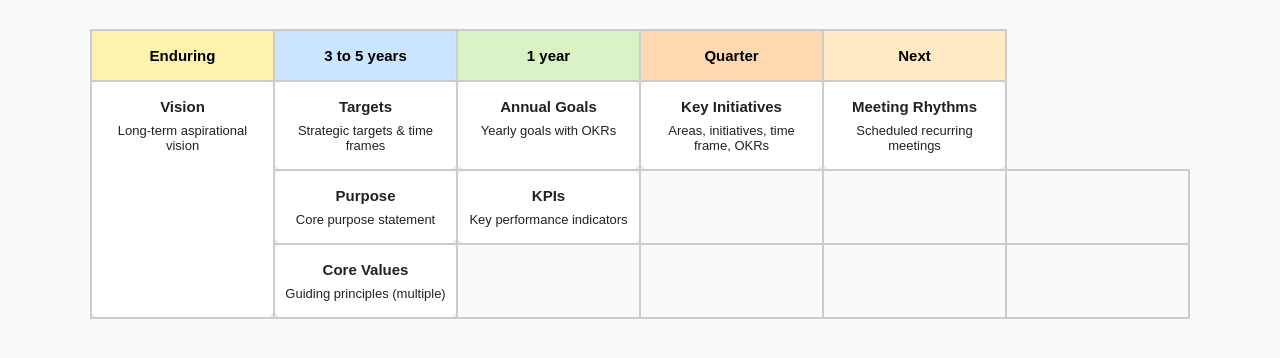
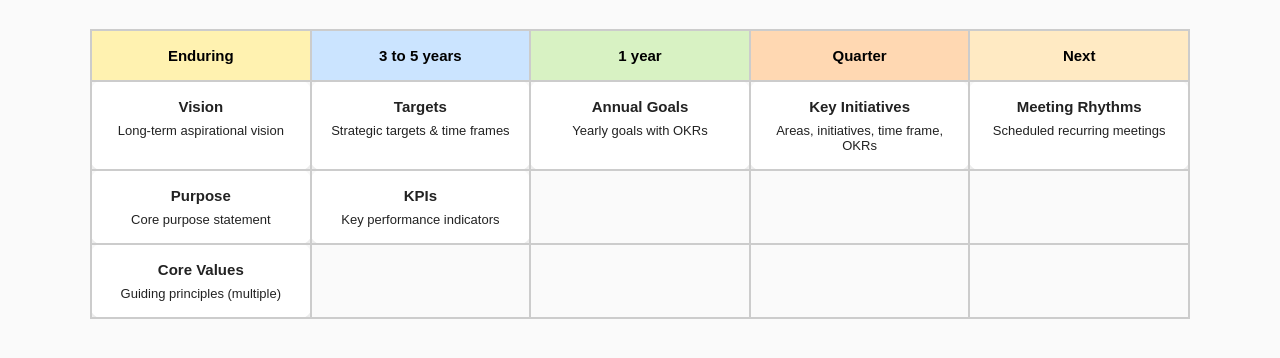
Before and after one commit to stevenalanwilson/technical-strategy, a plain HTML site: page docs/index.html in a window 1280 px wide. Shown: the part 70-428 px from the top of the page. Drawn offline with Linux system fonts and the light colour scheme.

Commit message:
Tweeking

```diff
--- a/docs/index.html
+++ b/docs/index.html
@@ -144,7 +144,7 @@
   </thead>
   <tbody>
     <tr>
-      <td class="entity" rowspan="4" style="vertical-align: top;">
+      <td class="entity" style="vertical-align: top;">
         Vision
         <div style="font-weight: normal; margin-top:8px; font-size:13px;">
           Long-term aspirational vision
```
